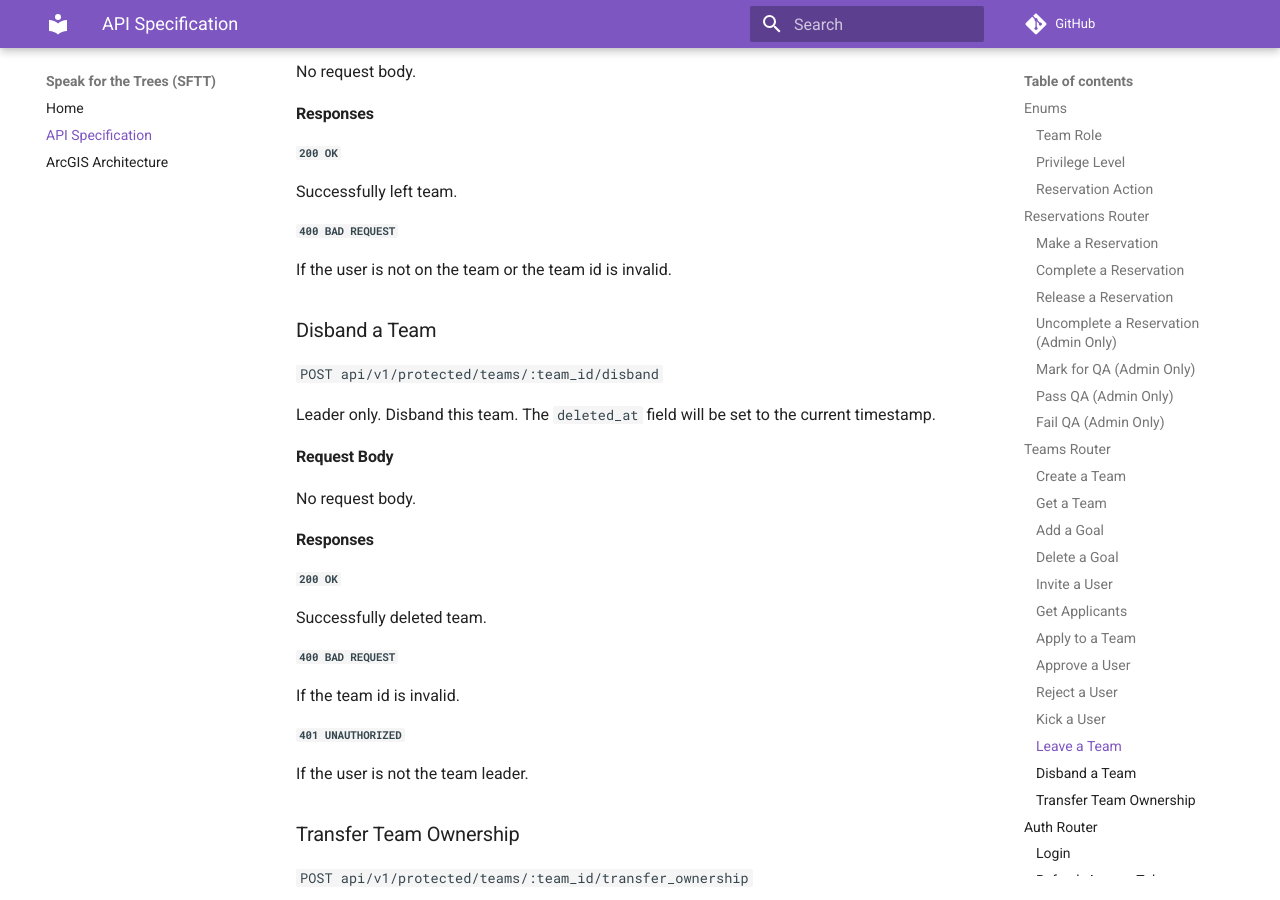
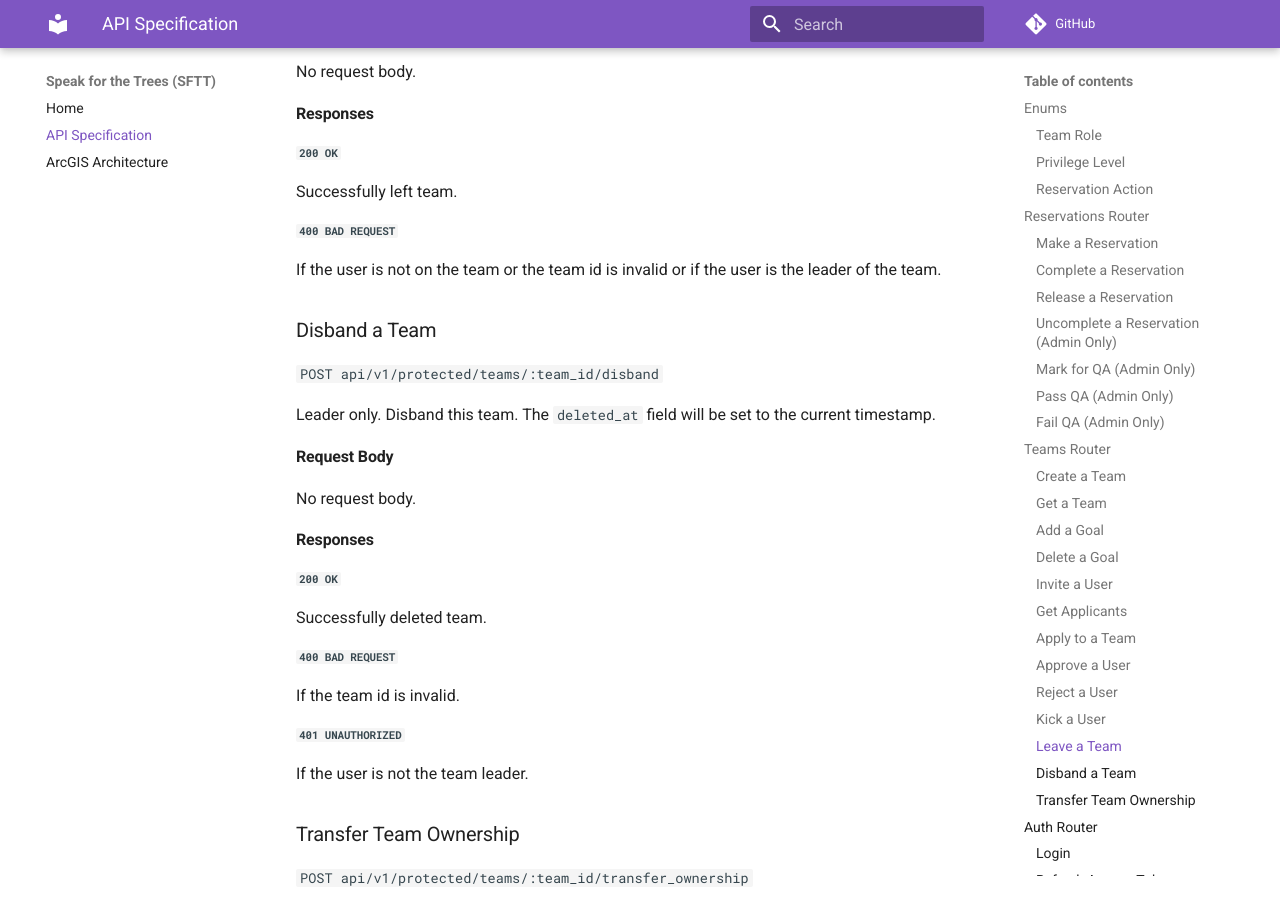
Before and after one commit to Code-4-Community/c4c-dev-docs, an MkDocs documentation site: the page built from docs/sftt/sftt-api-spec.md, in a window 1280 px wide and 900 px high, scrolled down 12118 px. Built offline with MkDocs 1.6.1 and Material for MkDocs 9.7.7, drawn with Linux system fonts in a browser that asks for light colours; comment, search, counter and statistics services are not loaded.

Commit message:
Update sftt-api-spec.md

```diff
--- a/docs/sftt/sftt-api-spec.md
+++ b/docs/sftt/sftt-api-spec.md
@@ -501,7 +501,7 @@ Successfully left team.
 
 ##### `400 BAD REQUEST`
 
-If the user is not on the team or the team id is invalid.
+If the user is not on the team or the team id is invalid or if the user is the leader of the team.
 
 ### Disband a Team
 
```
